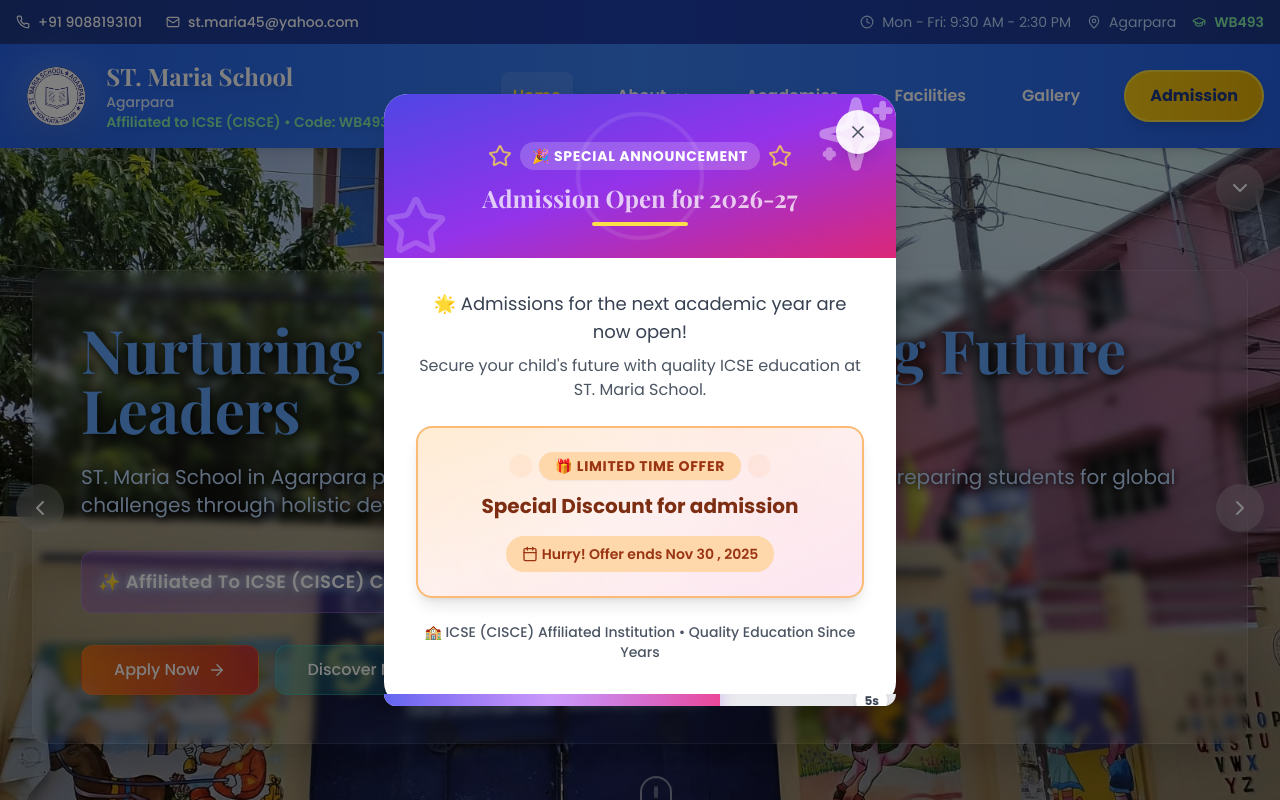
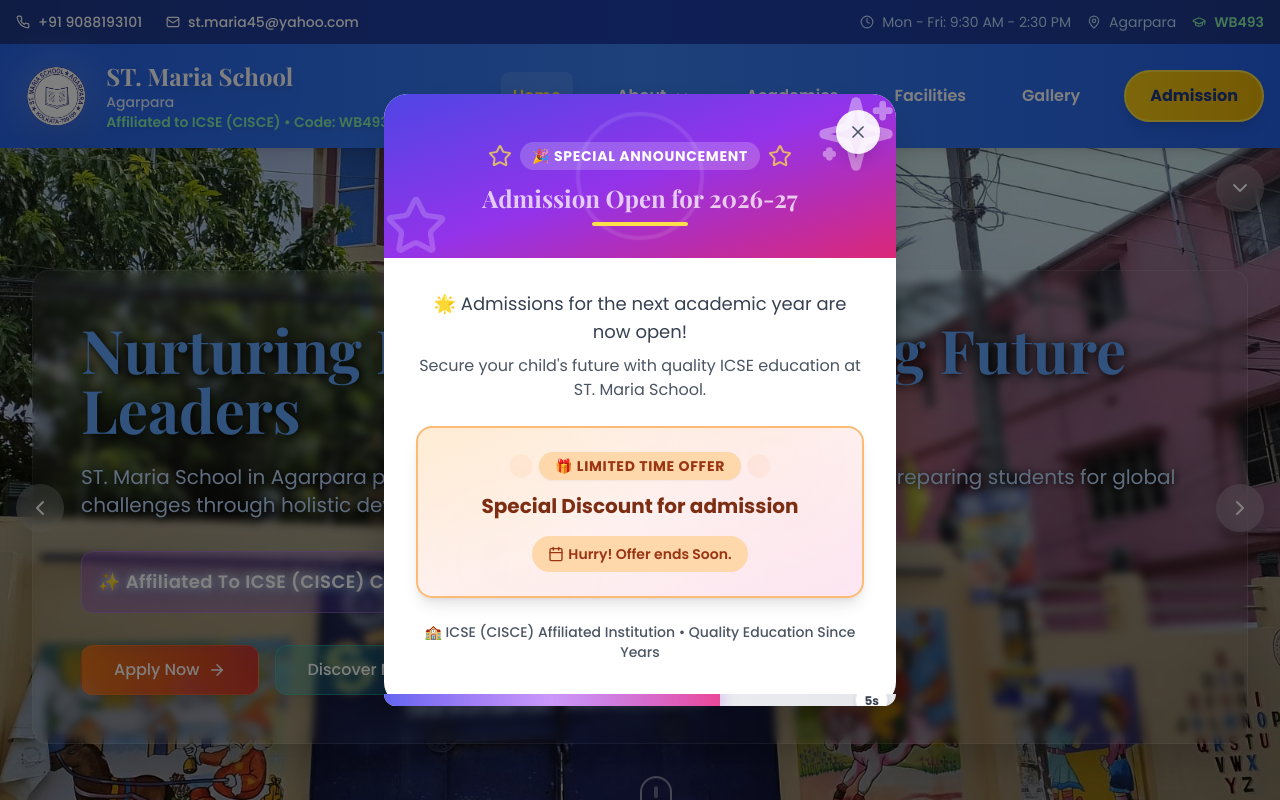
Before and after one commit to Aryan-Singh16/School, a React (Vite) app in the folder creative-education-website-main/: page / in a window 1280 px wide. Shown: the top 800 px of the page. Built offline with nearby package versions, Linux system fonts and the light colour scheme.

Commit message:
new update

```diff
--- a/creative-education-website-main/src/pages/Index.tsx
+++ b/creative-education-website-main/src/pages/Index.tsx
@@ -202,7 +202,7 @@ const AnnouncementPopup = () => {
                 <div className="bg-orange-200 px-3 sm:px-4 py-2 rounded-full">
                   <span className="text-orange-800 font-semibold text-xs sm:text-sm flex items-center gap-1">
                     <Calendar className="h-3 sm:h-4 w-3 sm:w-4" />
-                    Hurry! Offer ends Nov 30 , 2025
+                    Hurry! Offer ends Soon.
                   </span>
                 </div>
               </div>
```
